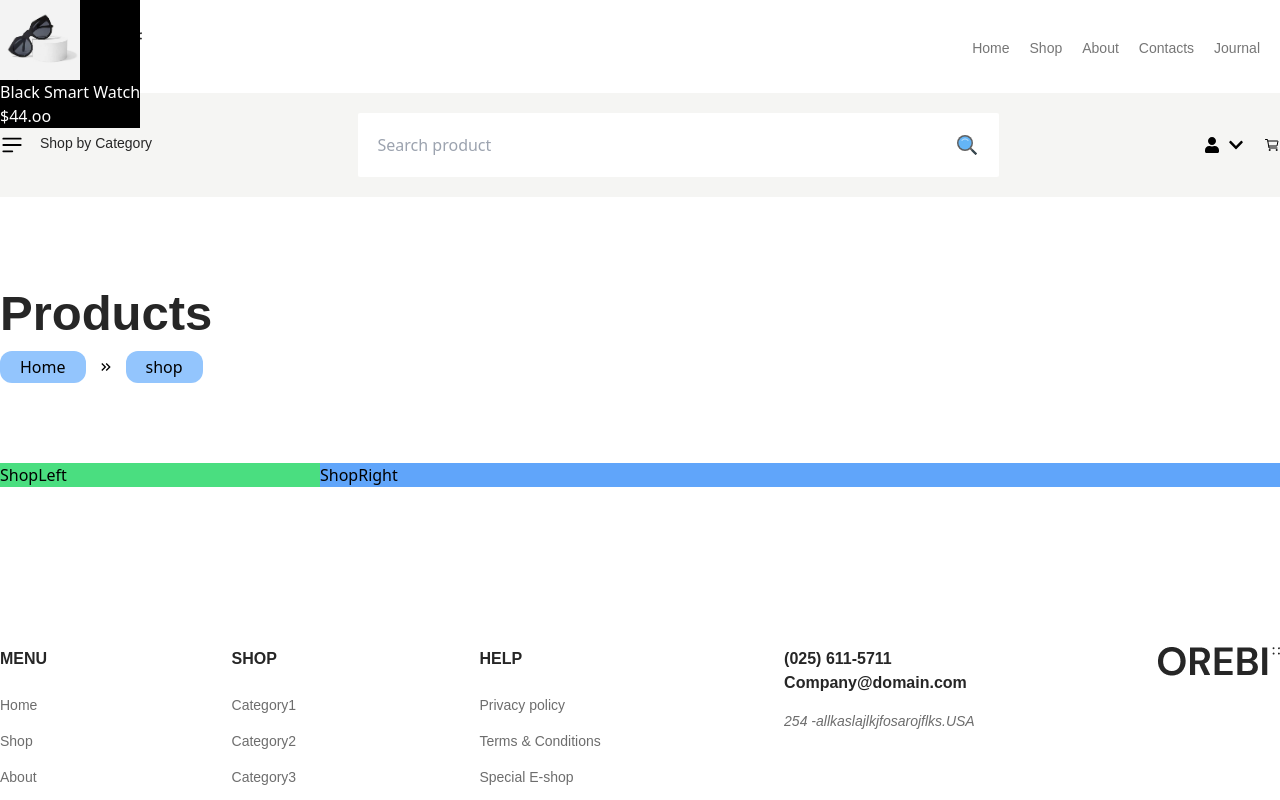
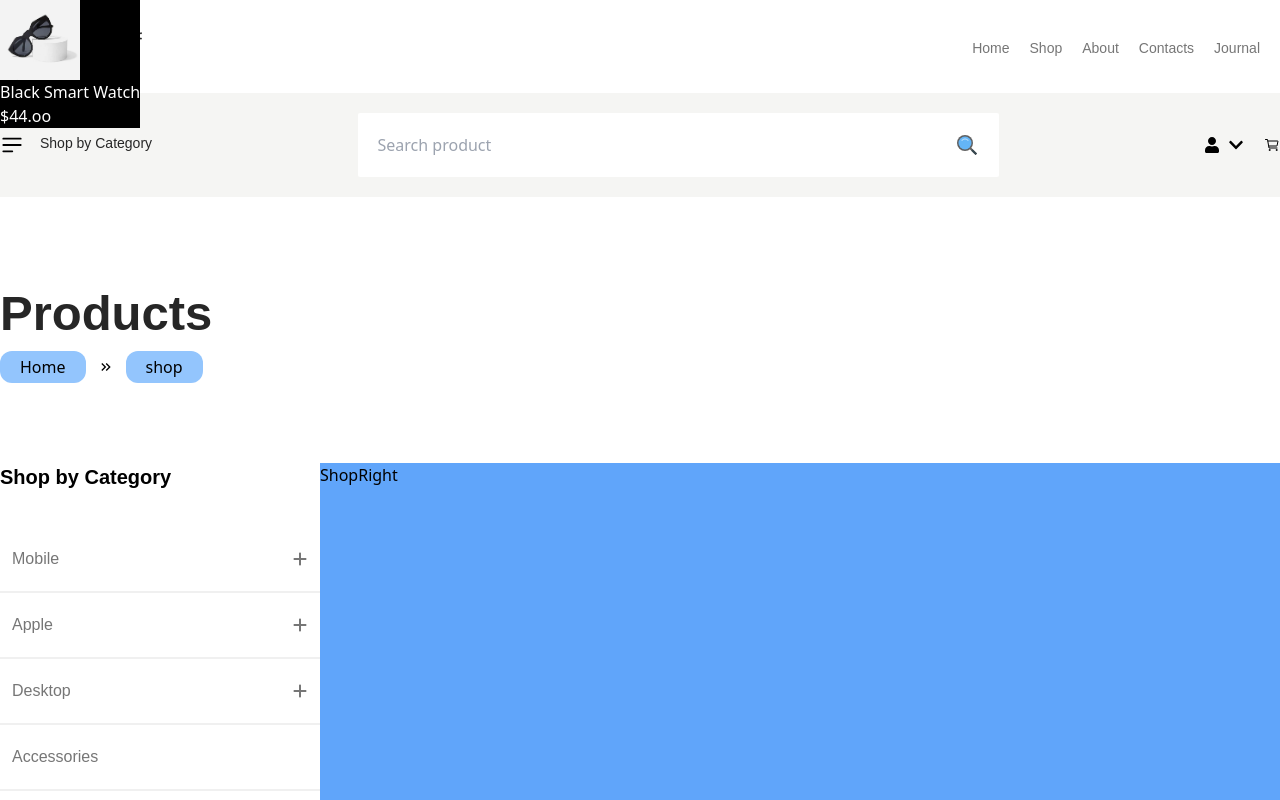
Before and after one commit to seydurrahman/FDR-2303-e-commerce, a React (Vite) app: page /shop in a window 1280 px wide. Shown: the top 800 px of the page. Built offline with nearby package versions, Linux system fonts and the light colour scheme; no server answers.

Commit message:
Shop Left item done

```diff
--- a/Data/Data.js
+++ b/Data/Data.js
@@ -67,3 +67,49 @@ export const SpecialOffers=[
     },
 
 ]
+
+export const categories = [
+
+    {id:1, title:"Mobile",
+    subcategories:[
+        {id:1, title:"Xiomi"},
+        {id:2, title:"Nokia"},
+        {id:3, title:"Vovo"},
+        {id:4, title:"Samsung"},
+        ]
+    },
+
+    {id:2, title:"Apple",
+    subcategories:[
+        {id:1, title:"I-phone1"},
+        {id:2, title:"I-phone2"},
+        {id:3, title:"I-phone3"},
+        {id:4, title:"I-phone4"},
+
+        ]
+    },
+
+    {id:3, title:"Desktop",
+    subcategories:[
+        {id:1, title:"Ausus"},
+        {id:2, title:"Intel"},
+        {id:3, title:"MBM"},
+        ]
+    },
+
+    {id:4, title:"Accessories",
+    subcategories:[
+
+        ]
+    },
+
+    {id:5, title:"Cloths",
+    subcategories:[
+        {id:1, title:"Mens"},
+        {id:2, title:"Womens"},
+        {id:3, title:"Baby"},
+
+        ]
+    },
+
+    ]
--- /dev/null
+++ b/src/Component/CommonComponent/ShofLeftItem/ShopCategories.jsx
@@ -0,0 +1,66 @@
+import React, { useState } from 'react'
+import { FaPlus } from 'react-icons/fa6';
+import Flex from '../Flex';
+
+const ShopCategories = ({categoriesData, shopLeftTitle}) => {
+    const [showCategories, setshowCategories]=useState(categoriesData.map(()=>false))
+
+    const handleCategoriesToggle = (idx) => {
+        setshowCategories((previousState) => {
+            return previousState.map((value, index) =>
+                idx === index ? !value: false
+            )
+        })
+    }
+  return (
+    <>
+        <div>
+            <h1 className=' font-DMsans font-bold text-xl mb-9'>
+                {shopLeftTitle? shopLeftTitle: "Title is missing" }
+            </h1>
+        </div>
+
+        <div>
+            <div className='divide-y-2 divide-solid divide-[#f0f0f0]'>
+                {categoriesData?.map((item,index)=>(
+                    item.subcategories.length > 0 ? (
+            <div>
+                <div className='py-5 px-3 cursor-pointer'key={item.id} onClick={()=>handleCategoriesToggle(index)}>
+                <Flex className={"justify-between items-center"}>
+                <h2 className='text-secondary_font_color font-DMsans font-normal text-base '>
+                    {item.title}
+                </h2>
+                <FaPlus className='text-secondary_font_color'/>
+                </Flex>
+            </div>
+            <div className={`${showCategories [index] && "mb-4"}`}>
+                {showCategories [index] &&
+                    item.subcategories.map((subitem)=>(
+                        <div
+                        className='px-3 py-2 cursor-pointer'
+                        key={subitem.id}
+                        >
+                              <h2 className='text-secondary_font_color font-DMsans font-normal text-base '>
+                                {subitem.title}
+                                </h2>
+                        </div>
+                    ))}
+                 </div>
+            </div>
+                    ):(
+                <div className='py-5 px-3 cursor-pointer'>
+                    <h2 className='text-secondary_font_color font-DMsans font-normal text-base '>
+                        {item.title}
+                    </h2>
+                </div>)
+
+                )
+            )}
+
+            </div>
+        </div>
+    </>
+  )
+}
+
+export default ShopCategories
--- a/src/Component/ShopComponent/ShopLeft/ShopLeft.jsx
+++ b/src/Component/ShopComponent/ShopLeft/ShopLeft.jsx
@@ -1,8 +1,12 @@
 import React from 'react'
+import ShopCategories from '../../CommonComponent/ShofLeftItem/ShopCategories'
+import {categories} from "../../../../Data/Data.js"
 
 const ShopLeft = ({className}) => {
   return (
-    <div className={className}>ShopLeft</div>
+    <div className={className}>
+      <ShopCategories categoriesData = {categories?categories:[]} shopLeftTitle="Shop by Category"/>
+    </div>
   )
 }
 
--- a/src/Component/ShopComponent/ShopRight/ShopRight.jsx
+++ b/src/Component/ShopComponent/ShopRight/ShopRight.jsx
@@ -2,13 +2,12 @@ import React, { useEffect } from 'react'
 import axios from 'axios'
 
 const ShopRight = ({className}) => {
-  useEffect(()=>{
-    const dataFetcher = async()=>{
-      const data = await axios.get("https://dummyjson.com/products");
-      console.log(data);
-    };
-    dataFetcher();
-  },[]);
+  // useEffect(()=>{
+  //   const dataFetcher = async()=>{
+  //     const data = await axios.get("https://dummyjson.com/products");
+  //   };
+  //   dataFetcher();
+  // },[]);
   return <div className={className}>ShopRight</div>
 };
 
--- a/src/Pages/Shop/Shop.jsx
+++ b/src/Pages/Shop/Shop.jsx
@@ -12,8 +12,8 @@ const Shop = () => {
             <BreadCrumb/>
             <div className='py-20'>
             <Flex>
-                <ShopLeft className="w-[25%] bg-green-400"/>
-                <ShopRight className="w-[75%] bg-blue-400"/>
+                <ShopLeft className="w-[25%] h-[100vh]"/>
+                <ShopRight className="w-[75%] h-[100vh] bg-blue-400"/>
             </Flex>
         </div>
             </div>
```
